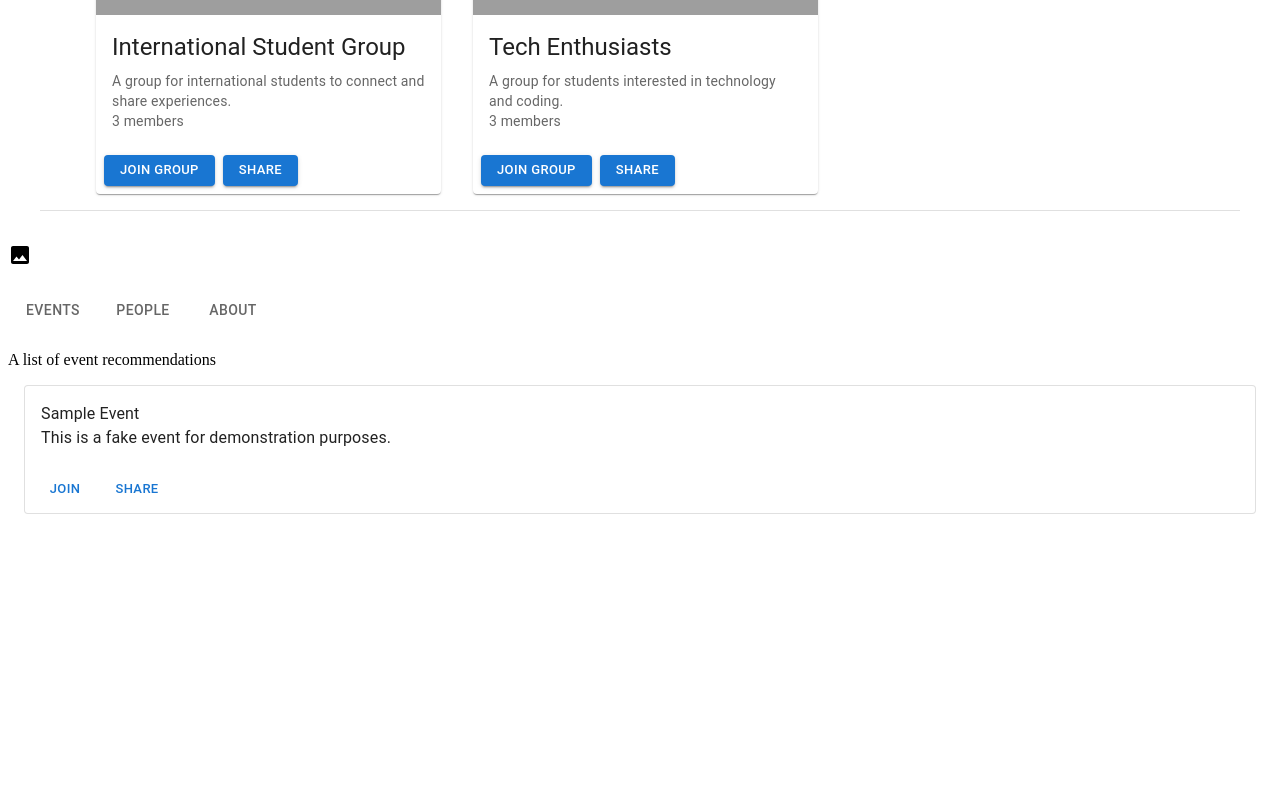
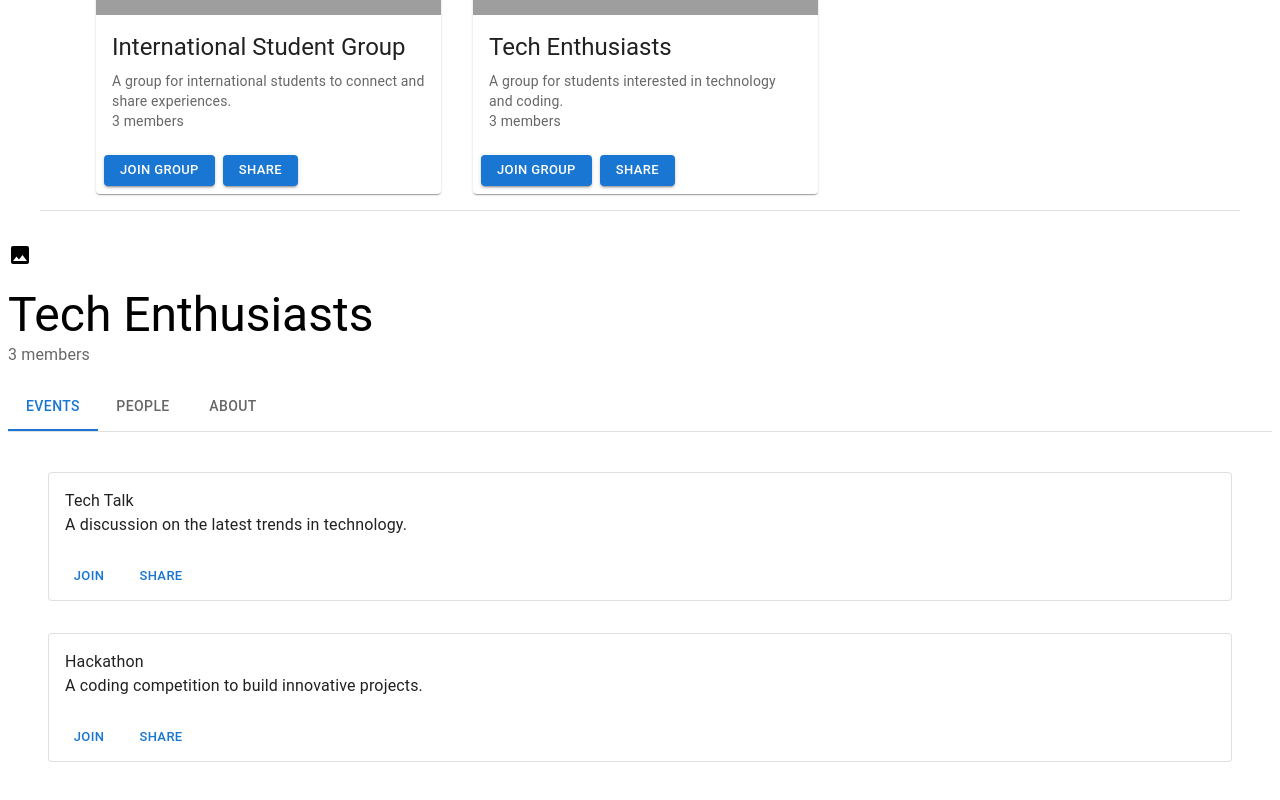
Before and after one commit to bengoh815/travellingProblem, a React (Create React App) app in the folder client/: page /dashboard in a window 1280 px wide. Shown: the part 312-1112 px from the top of the page. Before the commit the page ends 850 px from the top, so only its background shows below. Built offline with nearby package versions, Linux system fonts and the light colour scheme; grey boxes are pictures that could not be loaded.

Commit message:
Better overall group structure

```diff
--- a/client/src/components/AppsTable.tsx
+++ b/client/src/components/AppsTable.tsx
@@ -73,10 +73,10 @@ const Options = ({
 };
 
 interface AppsTableProps {
-  data: IApplication[];
+  appsData: IApplication[];
 }
 
-const AppsTable: React.FC<AppsTableProps> = ({ data }) => {
+const AppsTable: React.FC<AppsTableProps> = ({ appsData }) => {
   const [decision, setDecision] = useState(0);
 
   const handleDecision = (n: number) => {
@@ -94,7 +94,7 @@ const AppsTable: React.FC<AppsTableProps> = ({ data }) => {
           </TableRow>
         </TableHead>
         <TableBody>
-          {data.map((a) => {
+          {appsData.map((a) => {
             return (
               <TableRow>
                 <TableCell>
--- a/client/src/components/EventCard.tsx
+++ b/client/src/components/EventCard.tsx
@@ -8,14 +8,11 @@ import {
 } from "@mui/material";
 import { IEvent } from "../models/event.types";
 
-const EventCard = () => {
-  const eventData: IEvent = {
-    name: "Sample Event",
-    description: "This is a fake event for demonstration purposes.",
-    date: new Date("2023-10-05T14:00:00Z"),
-    groupId: "fakeGroupId",
-    attendees: ["attendee1", "attendee2"],
-  };
+interface EventCardProps {
+  eventData: IEvent;
+}
+
+const EventCard: React.FC<EventCardProps> = ({ eventData }) => {
   return (
     <Box sx={{ p: 2 }}>
       <Card variant="outlined">
--- a/client/src/components/EventFeed.tsx
+++ b/client/src/components/EventFeed.tsx
@@ -1,10 +1,16 @@
+import { IEvent } from "../models/event.types";
 import EventCard from "./EventCard";
 
-const EventFeed = () => {
+interface EventFeedProps {
+  eventsData: IEvent[];
+}
+
+const EventFeed: React.FC<EventFeedProps> = ({ eventsData }) => {
   return (
     <>
-      A list of event recommendations
-      <EventCard />
+      {eventsData.map((e) => (
+        <EventCard eventData={e} />
+      ))}
     </>
   );
 };
--- a/client/src/components/GroupInfo.tsx
+++ b/client/src/components/GroupInfo.tsx
@@ -1,29 +1,106 @@
 import { Image } from "@mui/icons-material";
-import { Card, CardContent, Grid, Tab, Tabs, Typography } from "@mui/material";
+import { Box, Grid, Tab, Tabs, Typography } from "@mui/material";
 import EventFeed from "./EventFeed";
 import { useState } from "react";
+import { IGroup } from "../models/group.types";
+
+interface TabPanelProps {
+  children?: React.ReactNode;
+  index: number;
+  value: number;
+}
+
+function CustomTabPanel(props: TabPanelProps) {
+  const { children, value, index, ...other } = props;
+
+  return (
+    <div
+      role="tabpanel"
+      hidden={value !== index}
+      id={`group-tabpanel-${index}`}
+      aria-labelledby={`group-tab-${index}`}
+      {...other}
+    >
+      {value === index && (
+        <Box sx={{ p: 3 }}>
+          <Typography>{children}</Typography>
+        </Box>
+      )}
+    </div>
+  );
+}
+
+function a11yProps(index: number) {
+  return {
+    id: `group-tab-${index}`,
+    "aria-controls": `group-tabpanel-${index}`,
+  };
+}
 
 const GroupInfo = () => {
   const [tabState, setTabState] = useState(0);
-
   const handleChange = (event: React.SyntheticEvent, newValue: number) => {
     setTabState(newValue);
   };
 
+  const groupData: IGroup = {
+    name: "Tech Enthusiasts",
+    description:
+      "A group for people passionate about technology and innovation.",
+    members: ["member1", "member2", "member3"],
+    events: [
+      {
+        name: "Tech Talk",
+        description: "A discussion on the latest trends in technology.",
+        date: new Date("2023-05-20T18:00:00Z"),
+        groupId: "group1",
+        attendees: ["member1", "member2"],
+      },
+      {
+        name: "Hackathon",
+        description: "A coding competition to build innovative projects.",
+        date: new Date("2023-06-15T09:00:00Z"),
+        groupId: "group1",
+        attendees: ["member2", "member3"],
+      },
+    ],
+  };
   return (
     <Grid container spacing={2}>
       <Grid item md={12}>
         <Image />
       </Grid>
       <Grid item md={12}>
-        <Tabs value={tabState} onChange={handleChange}>
-          <Tab value="1" label="Events" />
-          <Tab value="2" label="People" />
-          <Tab value="3" label="About" />
-        </Tabs>
+        <Typography variant="h3">{groupData.name}</Typography>
+        <Typography variant="body1" color="text.secondary">
+          {groupData.members.length} members
+        </Typography>
       </Grid>
       <Grid item md={12}>
-        <EventFeed />
+        <Box sx={{ width: "100%" }}>
+          <Box sx={{ borderBottom: 1, borderColor: "divider" }}>
+            <Tabs
+              value={tabState}
+              onChange={handleChange}
+              aria-label="basic tabs example"
+            >
+              <Tab label="Events" {...a11yProps(0)} />
+              <Tab label="People" {...a11yProps(1)} />
+              <Tab label="About" {...a11yProps(2)} />
+            </Tabs>
+          </Box>
+          <CustomTabPanel value={tabState} index={0}>
+            <EventFeed eventsData={groupData.events} />
+          </CustomTabPanel>
+          <CustomTabPanel value={tabState} index={1}>
+            {groupData.members.map((e) => (
+              <Box>{e}</Box>
+            ))}
+          </CustomTabPanel>
+          <CustomTabPanel value={tabState} index={2}>
+            {groupData.description}
+          </CustomTabPanel>
+        </Box>
       </Grid>
     </Grid>
   );
--- a/client/src/pages/AdminDashboard.tsx
+++ b/client/src/pages/AdminDashboard.tsx
@@ -49,7 +49,7 @@ const AdminDashboard = () => {
             <Typography>Driver Application</Typography>
           </AccordionSummary>
           <AccordionDetails>
-            <AppsTable data={fakeData} />
+            <AppsTable appsData={fakeData} />
           </AccordionDetails>
         </Accordion>
         <Accordion>
@@ -57,7 +57,7 @@ const AdminDashboard = () => {
             <Typography>Organizer Application</Typography>
           </AccordionSummary>
           <AccordionDetails>
-            <AppsTable data={fakeData} />
+            <AppsTable appsData={fakeData} />
           </AccordionDetails>
         </Accordion>
         <Accordion>
```
Also changed, not shown: 1 other file (tests, documents, lock files or other folders).
